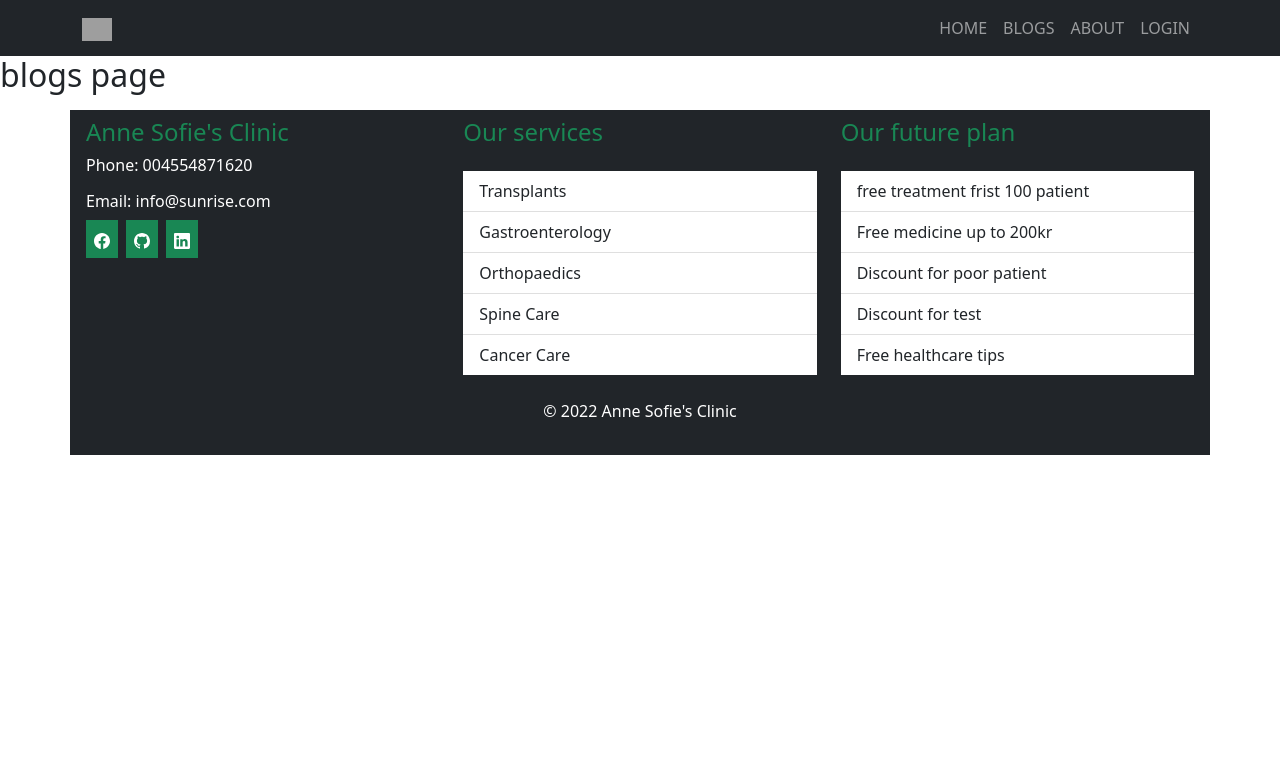
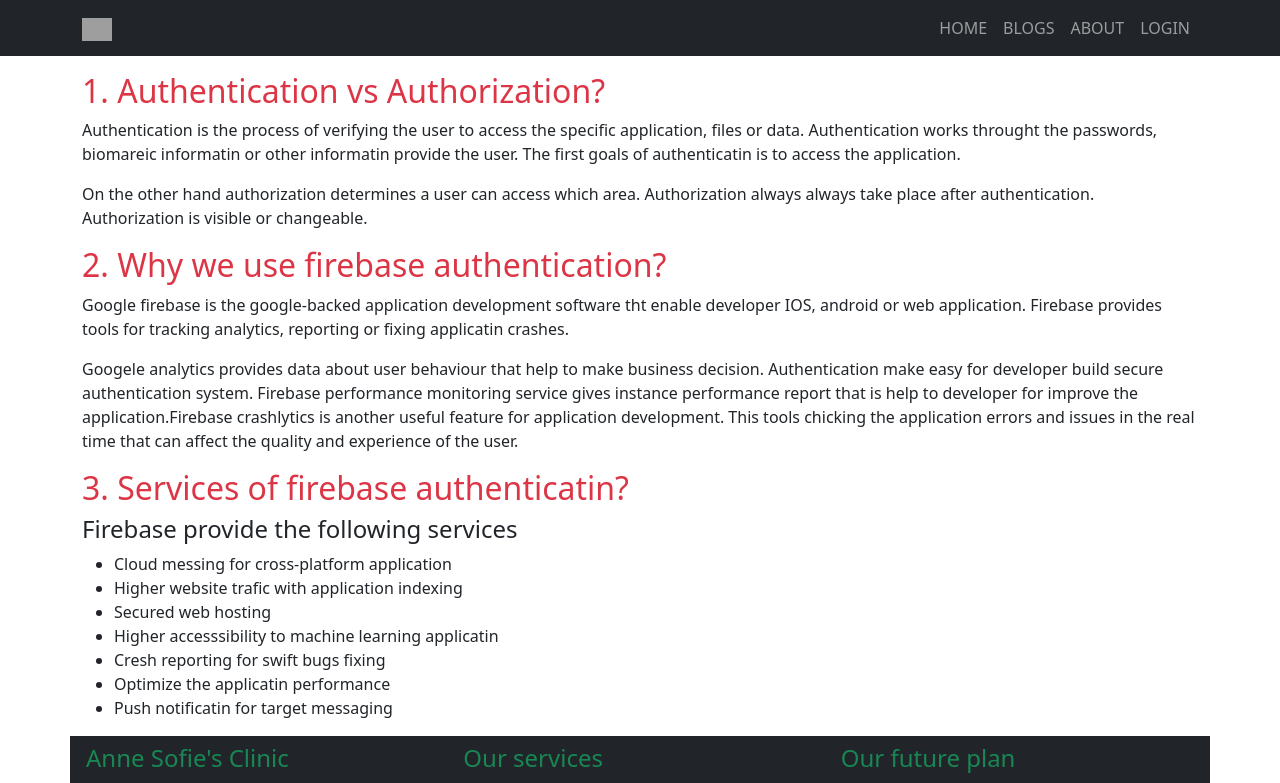
Before and after one commit to Masitbd/independent-service-provider, a React (Create React App) app: page /blogs in a window 1280 px wide. Shown: the top 783 px of the page. Built offline with nearby package versions, Linux system fonts and the light colour scheme; no server answers; grey boxes are pictures that could not be loaded.

Commit message:
Complete blogs page questions

```diff
--- a/src/components/Blogs/Blogs.js
+++ b/src/components/Blogs/Blogs.js
@@ -1,13 +1,53 @@
 import React from "react";
+import { Container } from "react-bootstrap";
 import "./Blogs.css";
 
 const Blogs = () => {
   return (
-    <div>
-      <h2>blogs page</h2>
-    </div>
+    <Container className="my-3">
+      <h2 className="text-danger">1. Authentication vs Authorization?</h2>
+      <p>
+        Authentication is the process of verifying the user to access the
+        specific application, files or data. Authentication works throught the
+        passwords, biomareic informatin or other informatin provide the user.
+        The first goals of authenticatin is to access the application.
+      </p>
+      <p>
+        On the other hand authorization determines a user can access which area.
+        Authorization always always take place after authentication.
+        Authorization is visible or changeable.
+      </p>
+
+      <h2 className="text-danger">2. Why we use firebase authentication?</h2>
+      <p>
+        Google firebase is the google-backed application development software
+        tht enable developer IOS, android or web application. Firebase provides
+        tools for tracking analytics, reporting or fixing applicatin crashes.
+      </p>
+      <p>
+        Googele analytics provides data about user behaviour that help to make
+        business decision. Authentication make easy for developer build secure
+        authentication system. Firebase performance monitoring service gives
+        instance performance report that is help to developer for improve the
+        application.Firebase crashlytics is another useful feature for
+        application development. This tools chicking the application errors and
+        issues in the real time that can affect the quality and experience of
+        the user.
+      </p>
+      <h2 className="text-danger">3. Services of firebase authenticatin?</h2>
+      <h4>Firebase provide the following services</h4>
+      <ul>
+        <li>Cloud messing for cross-platform application</li>
+        <li>Higher website trafic with application indexing</li>
+        <li>Secured web hosting</li>
+        <li>Higher accesssibility to machine learning applicatin</li>
+
+        <li>Cresh reporting for swift bugs fixing</li>
+        <li>Optimize the applicatin performance</li>
+        <li>Push notificatin for target messaging</li>
+      </ul>
+    </Container>
   );
 };
 
 export default Blogs;
-<h2>blogs page</h2>;
```
